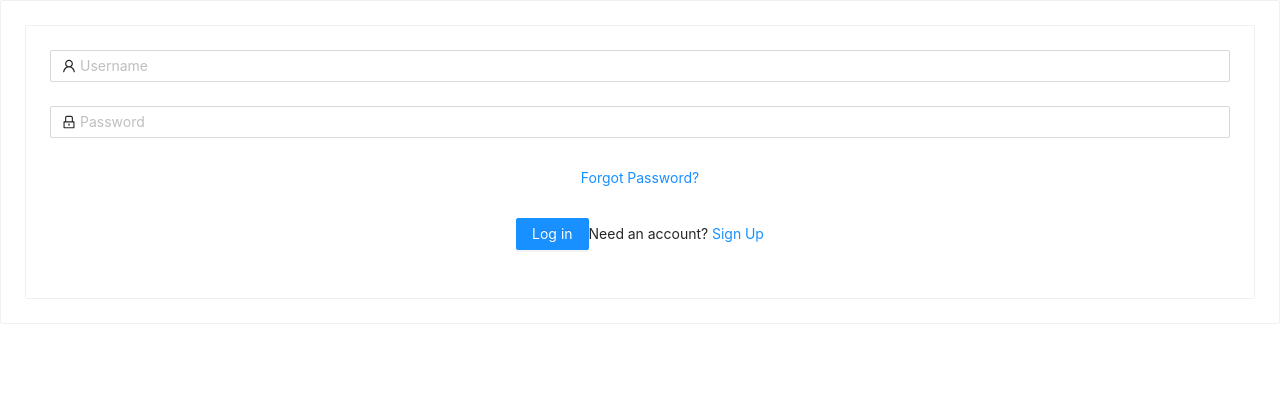
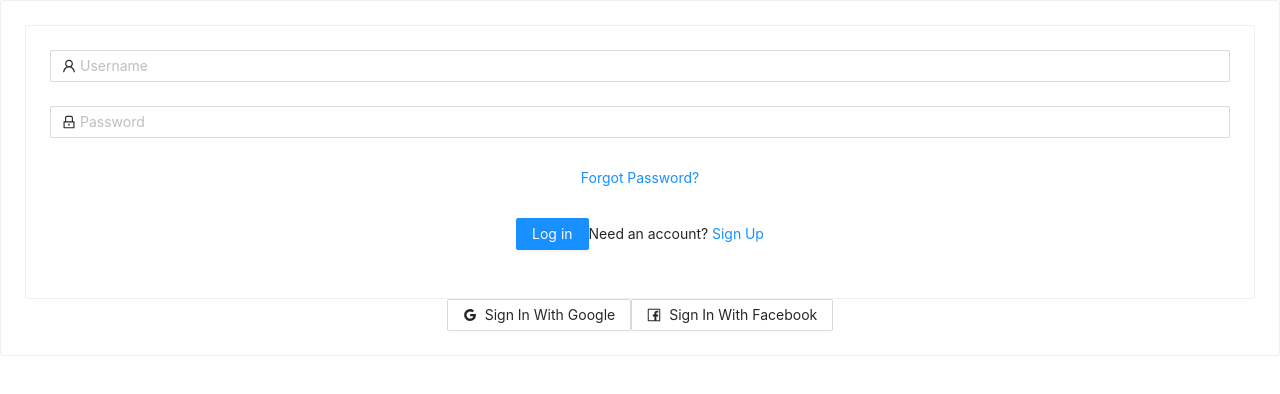
Before and after one commit to betulerkoc/notion-challenge, a React (Create React App) app: page /login in a window 1280 px wide. Shown: the top 394 px of the page. Built offline with nearby package versions, Linux system fonts and the light colour scheme; no server answers.

Commit message:
facebook and google signIn

```diff
--- a/src/components/Login.js
+++ b/src/components/Login.js
@@ -3,9 +3,12 @@ import { useAuth } from "../contexts/AuthContext";
 import { Link, useHistory } from "react-router-dom";
 import { Form, Input, Button, Alert, Card } from "antd";
 import { UserOutlined, LockOutlined } from "@ant-design/icons";
+import { GoogleOutlined,FacebookOutlined } from '@ant-design/icons';
 export default function Login() {
 
   const { login } = useAuth()
+  const {signInWithGoogle}=useAuth();
+  const {signInWithFacebook}=useAuth();
   const [error, setError] = useState("");
   const [loading, setLoading] = useState(false);
   const history = useHistory();
@@ -14,7 +17,6 @@ export default function Login() {
   const onFinish = (values) => {
     console.log('Received values of form: ', values);
     try {
-      console.log("ağla")
       setError("");
       setLoading(true);
       login(values.email,values.password);
@@ -25,6 +27,26 @@ export default function Login() {
 
     setLoading(false);
   };
+  function google(){
+    try {
+      signInWithGoogle();
+      history.push("/");
+
+    } catch(e) {
+      console.log("Failed to log in"+e);
+    }
+  }
+  function facebook(){
+    try {
+      signInWithFacebook();
+      history.push("/");
+
+    } catch(e) {
+      console.log("Failed to log in"+e);
+    }
+  }
+
+
 
 
   return (
@@ -79,11 +101,23 @@ export default function Login() {
               className="login-form-button">
               Log in
             </Button>
+
             Need an account? <Link to="/signup">Sign Up</Link>
           </Form.Item>
         </Form>
       </Card>
-
+     <Button
+          icon={<GoogleOutlined />}
+          onClick={() => google()}
+        >
+          Sign In With Google
+        </Button>
+        <Button
+          icon={<FacebookOutlined />}
+          onClick={() => facebook()}
+        >
+          Sign In With Facebook
+        </Button>
     </>
   )
 }
--- a/src/contexts/AuthContext.js
+++ b/src/contexts/AuthContext.js
@@ -1,6 +1,6 @@
 import React, { useContext, useState, useEffect } from "react"
 import { auth } from "../firebaseConfig"
-
+import * as firebase from 'firebase';
 const AuthContext = React.createContext()
 
 export function useAuth() {
@@ -11,6 +11,18 @@ export function AuthProvider({ children }) {
   const [currentUser, setCurrentUser] = useState()
   const [loading, setLoading] = useState(true)
 
+  function  signInWithGoogle(){
+    const provider = new firebase.auth.GoogleAuthProvider();
+    provider.setCustomParameters({ prompt: 'select_account' });
+    return auth.signInWithPopup(provider);
+  }
+  function signInWithFacebook(){
+    var provider = new firebase.auth.FacebookAuthProvider();
+    provider.setCustomParameters({
+      'display': 'popup'
+    });
+    return auth.signInWithPopup(provider);
+  }
   function signup(email, password) {
       //return promise
     return auth.createUserWithEmailAndPassword(email, password)
@@ -48,6 +60,8 @@ export function AuthProvider({ children }) {
   const value = {
     currentUser,
     login,
+    signInWithGoogle,
+    signInWithFacebook,
     signup,
     logout,
     resetPassword,
--- a/src/firebaseConfig.js
+++ b/src/firebaseConfig.js
@@ -11,4 +11,6 @@ const app = firebase.initializeApp({
     measurementId: "G-RW8G98FYB6"
 });
 export const auth = app.auth()
+
+
 export default app
```
